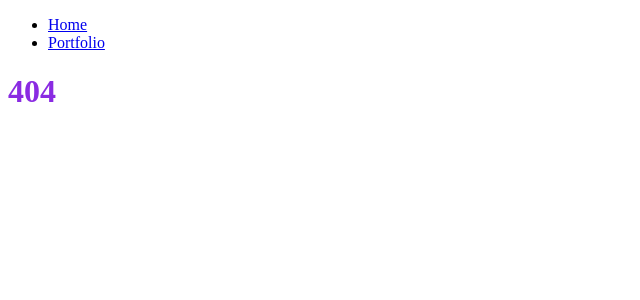
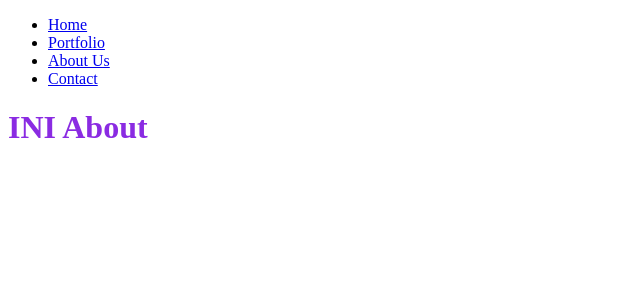
Before and after one commit to atmajayadw/Empathie-revamp, a React (Vite) app: page /about-us in a window 1280 px wide. Before the commit this address had no page. Shown: the top 300 px of the page, without its empty margins (0-640 px from the left). Built offline with nearby package versions, Linux system fonts and the light colour scheme.

Commit message:
Create pages

```diff
--- a/package.json
+++ b/package.json
@@ -15,7 +15,7 @@
     "bootstrap": "^5.3.3",
     "react": "^18.3.1",
     "react-dom": "^18.3.1",
-    "react-router": "^7.1.3"
+    "react-router": "^7.1.5"
   },
   "devDependencies": {
     "@eslint/js": "^9.17.0",
--- a/src/App.jsx
+++ b/src/App.jsx
@@ -3,6 +3,8 @@ import { BrowserRouter, Routes, Route } from "react-router-dom";
 import Navbar from "./pages/Navbar";
 import Home from './pages/Homepage'
 import Portfolio from './pages/Portfolio'
+import About from './pages/About'
+import Contact from './pages/Contact'
 import NoPage from "./pages/NoPage";
 
 function App() {
@@ -13,7 +15,10 @@ function App() {
         <Routes>
             <Route path="/" element={<Navbar />}>
             <Route index element={<Home />} />
-            <Route path="Portfolio" element={<Portfolio />} />
+            <Route path="portfolio" element={<Portfolio />} />
+            <Route path="about-us" element={<About />} />
+            <Route path="contact" element={<Contact />} />
+
             <Route path="*" element={<NoPage />} />
           </Route>
         </Routes>
--- /dev/null
+++ b/src/pages/About.jsx
@@ -0,0 +1,12 @@
+function About() {
+
+    return (
+      <>
+        <div>
+            <h1>INI About</h1>
+        </div>
+      </>
+    )
+  }
+
+  export default About
--- /dev/null
+++ b/src/pages/Contact.jsx
@@ -0,0 +1,12 @@
+function Contact() {
+
+    return (
+      <>
+        <div>
+            <h1>INI Contact</h1>
+        </div>
+      </>
+    )
+  }
+
+  export default Contact
--- a/src/pages/Homepage.jsx
+++ b/src/pages/Homepage.jsx
@@ -4,9 +4,8 @@ function Home() {
 
     return (
       <>
-        {/* <Hero_Section/> */}
         <div>
-            <h1>INI Homepage</h1>
+          <Hero_Section/>
         </div>
       </>
     )
--- a/src/pages/Navbar.jsx
+++ b/src/pages/Navbar.jsx
@@ -11,6 +11,12 @@ const Navbar = () => {
           <li>
             <Link to="/portfolio">Portfolio</Link>
           </li>
+          <li>
+            <Link to="/about-us">About Us</Link>
+          </li>
+          <li>
+            <Link to="/contact">Contact</Link>
+          </li>
         </ul>
       </nav>
 
```
Also changed, not shown: 1 other file (tests, documents, lock files or other folders).
